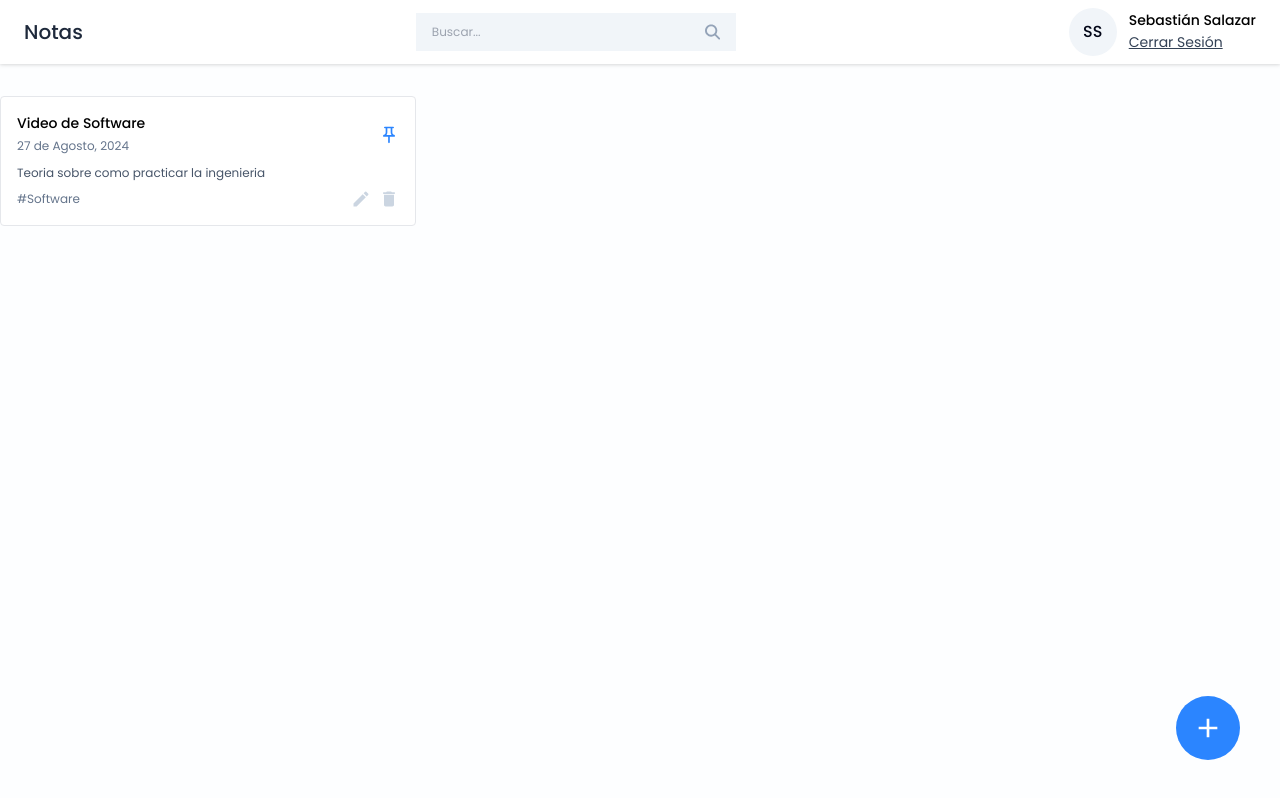
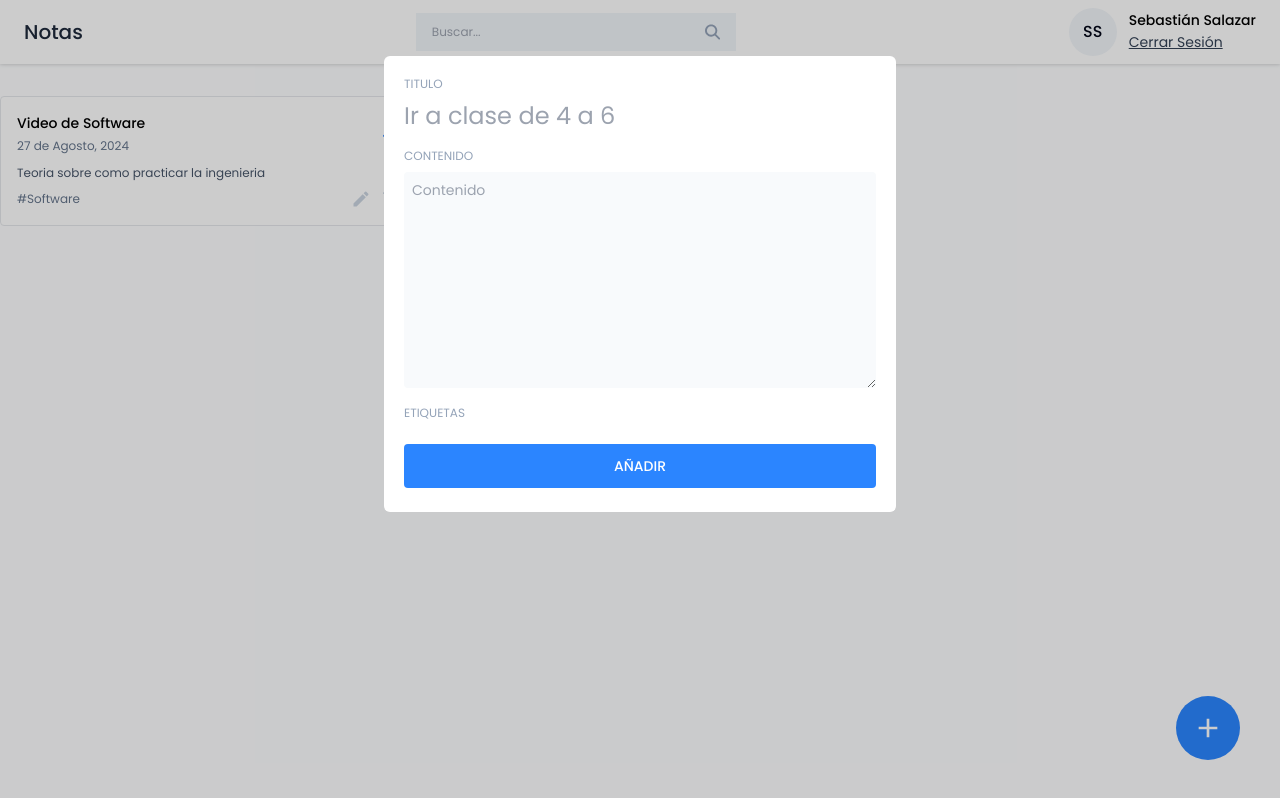
Before and after one commit to Sebastian906/Notes-Frontend, a React (Vite) app: page /dashboard in a window 1280 px wide. Both pictures are taken after a click on the button 1208 px from the left and 728 px from the top of the page. Built offline with nearby package versions, Linux system fonts and the light colour scheme.

Commit message:
Componente y funciones para añadir nota

```diff
--- a/package.json
+++ b/package.json
@@ -13,6 +13,7 @@
     "react": "^18.3.1",
     "react-dom": "^18.3.1",
     "react-icons": "^5.3.0",
+    "react-modal": "^3.16.1",
     "react-router-dom": "^6.26.1"
   },
   "devDependencies": {
--- a/src/index.css
+++ b/src/index.css
@@ -27,4 +27,8 @@
   .icon-btn {
     @apply text-xl text-slate-300 cursor-pointer hover:text-primary;
   }
+
+  .input-label {
+    @apply text-xs text-slate-400;
+  }
 }
--- /dev/null
+++ b/src/pages/Home/AddEditNotes.jsx
@@ -0,0 +1,36 @@
+import React from 'react'
+
+const AddEditNotes = () => {
+    return (
+        <div>
+            <div className='flex flex-col gap-2'>
+                <label className='input-label'>TITULO</label>
+                <input
+                    type="text"
+                    className='text-2xl text-slate-950 outline-none'
+                    placeholder='Ir a clase de 4 a 6'
+                />
+            </div>
+
+            <div className='flex flex-col gap-2 mt-4'>
+                <label className='input-label'>CONTENIDO</label>
+                <textarea
+                    type='text'
+                    className='text-sm text-slate-950 outline-none bg-slate-50 p-2 rounded'
+                    placeholder='Contenido'
+                    rows={10}
+                />
+            </div>
+
+            <div className='mt-3'>
+                <label className='input-label'>ETIQUETAS</label>
+            </div>
+
+            <button className='btn-primary font-medium mt-5 p-3' onClick={() => {}}>
+                AÑADIR
+            </button>
+        </div>
+    )
+}
+
+export default AddEditNotes
--- a/src/pages/Home/Home.jsx
+++ b/src/pages/Home/Home.jsx
@@ -1,9 +1,18 @@
-import React from 'react'
+import React, { useState } from 'react'
 import Navbar from '../../components/Navbar/Navbar'
 import NoteCard from '../../components/Cards/NoteCard'
 import { MdAdd } from 'react-icons/md'
+import AddEditNotes from './AddEditNotes'
+import Modal from 'react-modal'
 
 const Home = () => {
+
+    const [openAddEditModal, setOpenAddEditModal] = useState({
+        isShown: false,
+        type: 'add',
+        data: null,
+    });
+
     return (
         <>
             <Navbar/>
@@ -23,11 +32,32 @@
                 </div>
             </div>
 
-            <button className='w-16 h-16 flex items-center justify-center rounded-full bg-primary hover:bg-blue-600 absolute right-10 bottom-10' onClick={() => {}}>
+            <button
+                className='w-16 h-16 flex items-center justify-center rounded-full bg-primary hover:bg-blue-600 absolute right-10 bottom-10'
+                onClick={() => {
+                    setOpenAddEditModal({ isShown: true, type: 'add', data: null });
+                }}
+            >
                 <MdAdd className='text-[32px] text-white'/>
             </button>
+
+            <Modal
+                isOpen={openAddEditModal.isShown}
+                onRequestClose={() => {}}
+                style={{
+                    overlay: {
+                        backgroundColor: 'rgba(0,0,0,0.2)',
+                    },
+                }}
+                contentLabel=''
+                className='w-[40%] max-h-3/4 bg-white rounded-md mx-auto mt-14 p-5 overflow-scroll'
+            >
+
+                <AddEditNotes/>
+
+            </Modal>
         </>
-    )
-}
+    );
+};
 
 export default Home
```
Also changed, not shown: 1 other file (tests, documents, lock files or other folders).
